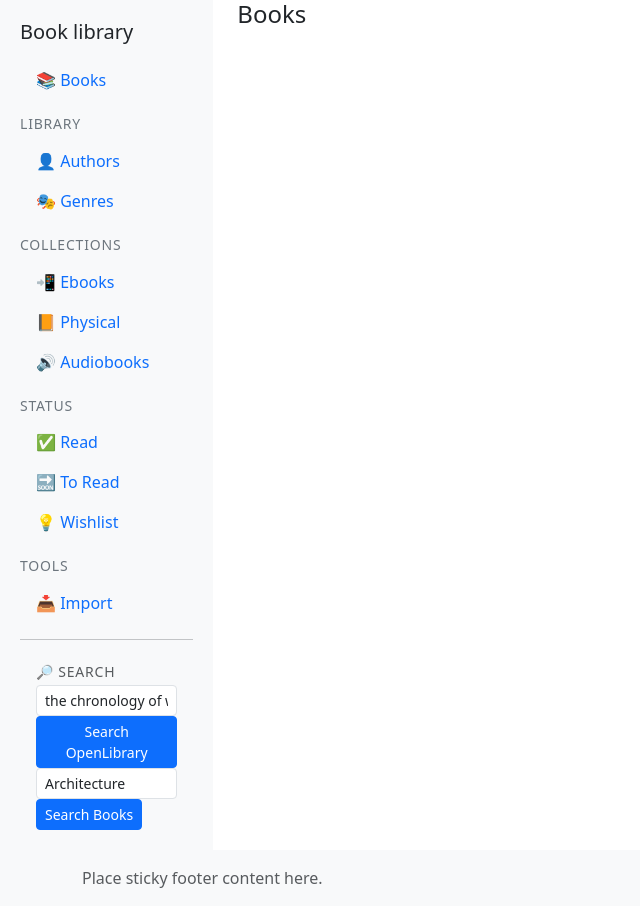
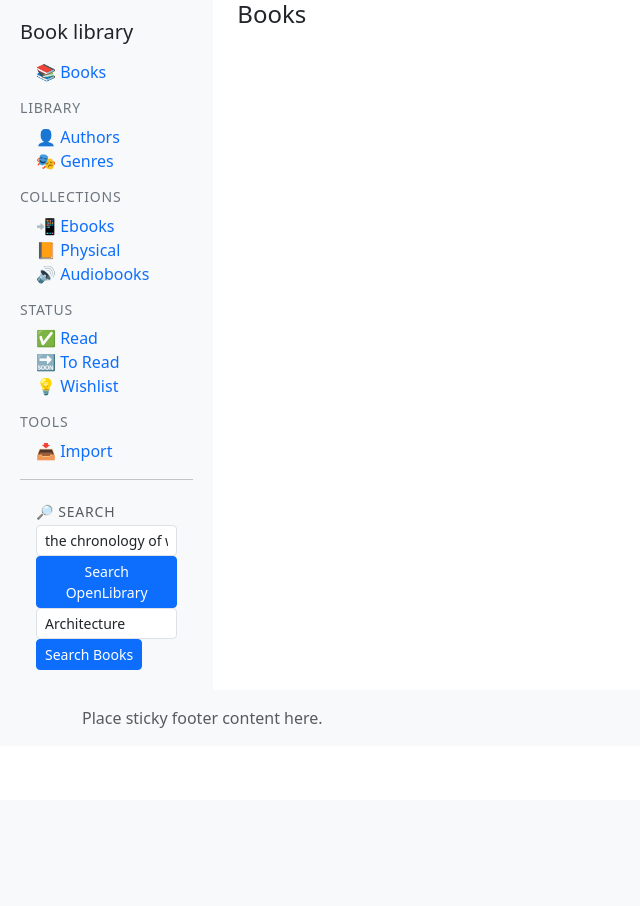
Before and after one commit to jborza/booklibrary, a Flask app: page /books/ in a window 1280 px wide. Shown: the whole page, without its empty margins (0-640 px from the left). After the commit the page ends 728 px from the top, so only its background shows below. Run offline with Flask 3, Linux system fonts and the light colour scheme; data that the repository does not hold is empty.

Commit message:
shrunk padding in menu

```diff
--- a/templates/menu.html
+++ b/templates/menu.html
@@ -3,58 +3,58 @@
         <h5 class="mb-3">Book library</h5>
         <ul class="nav flex-column">
             <li class="nav-item">
-                <a class="nav-link active" href="/">
+                <a class="nav-link  pt-0 pb-0" href="/">
                     📚 Books
                 </a>
             </li>
             <h6 class="sidebar-heading">Library</h6>
             <li class="nav-item">
-                <a class="nav-link" href="/authors">
+                <a class="nav-link pt-0 pb-0" href="/authors">
                     👤 Authors
                 </a>
             </li>
             <li class="nav-item">
-                <a class="nav-link" href="/genres">
+                <a class="nav-link  pt-0 pb-0" href="/genres">
                     🎭 Genres
                 </a>
             </li>
 
             <h6 class="sidebar-heading">Collections</h6>
             <li class="nav-item">
-                <a class="nav-link" href="/ebooks">
+                <a class="nav-link pt-0 pb-0" href="/ebooks">
                     📲 Ebooks
                 </a>
             </li>
             <li class="nav-item">
-                <a class="nav-link" href="/physical">
+                <a class="nav-link pt-0 pb-0" href="/physical">
                     📙 Physical
                 </a>
             </li>
             <li class="nav-item">
-                <a class="nav-link" href="/audiobooks">
+                <a class="nav-link pt-0 pb-0" href="/audiobooks">
                     🔊 Audiobooks
                 </a>
             </li>
 
             <h6 class="sidebar-heading">Status</h6>
             <li class="nav-item">
-                <a class="nav-link" href="/read">
+                <a class="nav-link pt-0 pb-0" href="/read">
                     ✅ Read
                 </a>
             </li>
             <li class="nav-item">
-                <a class="nav-link" href="/to_read">
+                <a class="nav-link pt-0 pb-0" href="/to_read">
                     🔜 To Read
                 </a>
             </li>
             <li class="nav-item">
-                <a class="nav-link" href="/wishlist">
+                <a class="nav-link pt-0 pb-0" href="/wishlist">
                     💡 Wishlist
                 </a>
             </li>
             <h6 class="sidebar-heading">Tools</h6>
             <li class="nav-item">
-                <a class="nav-link" href="/import">
+                <a class="nav-link pt-0 pb-0" href="/import">
                     📥 Import
                 </a>
             </li>
```
